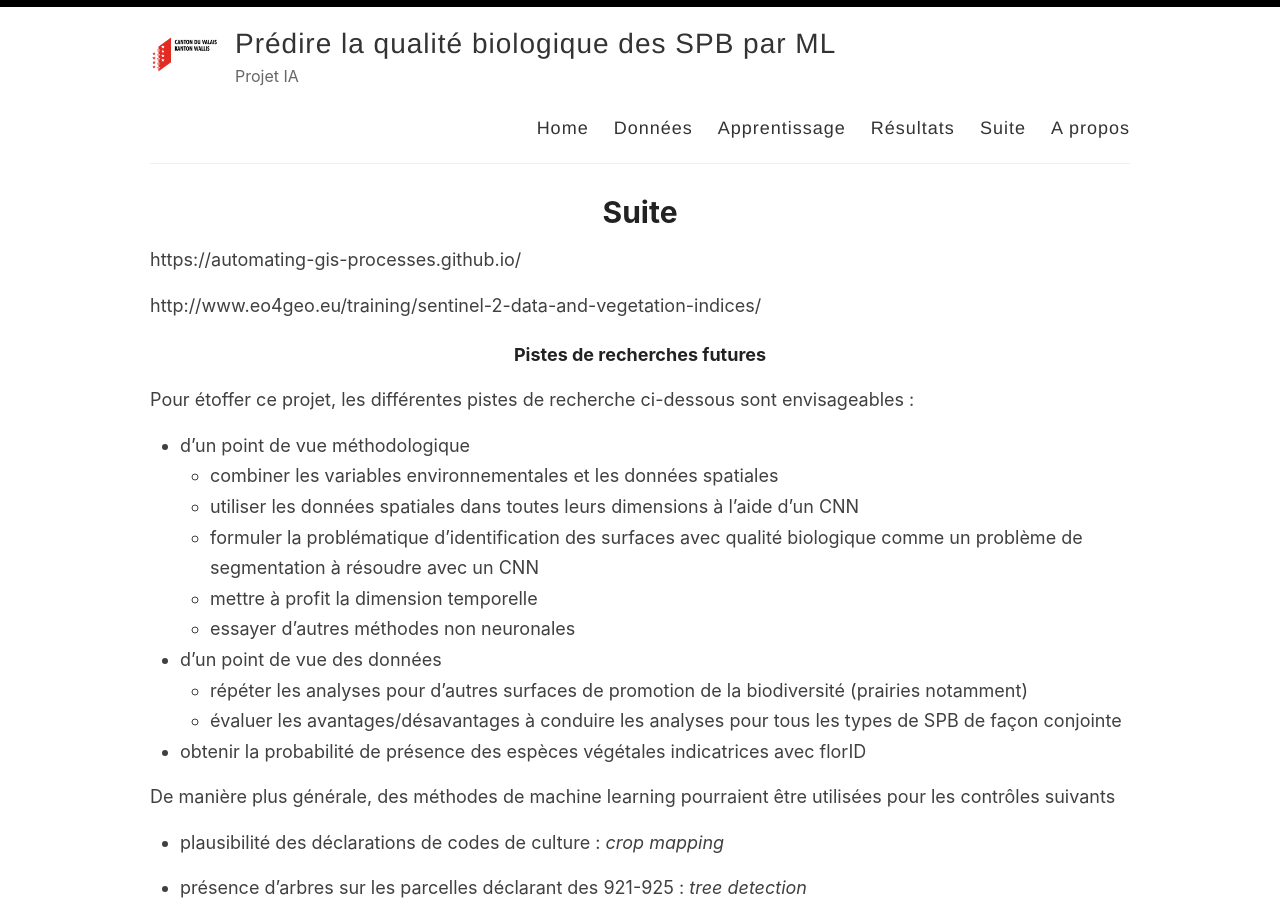
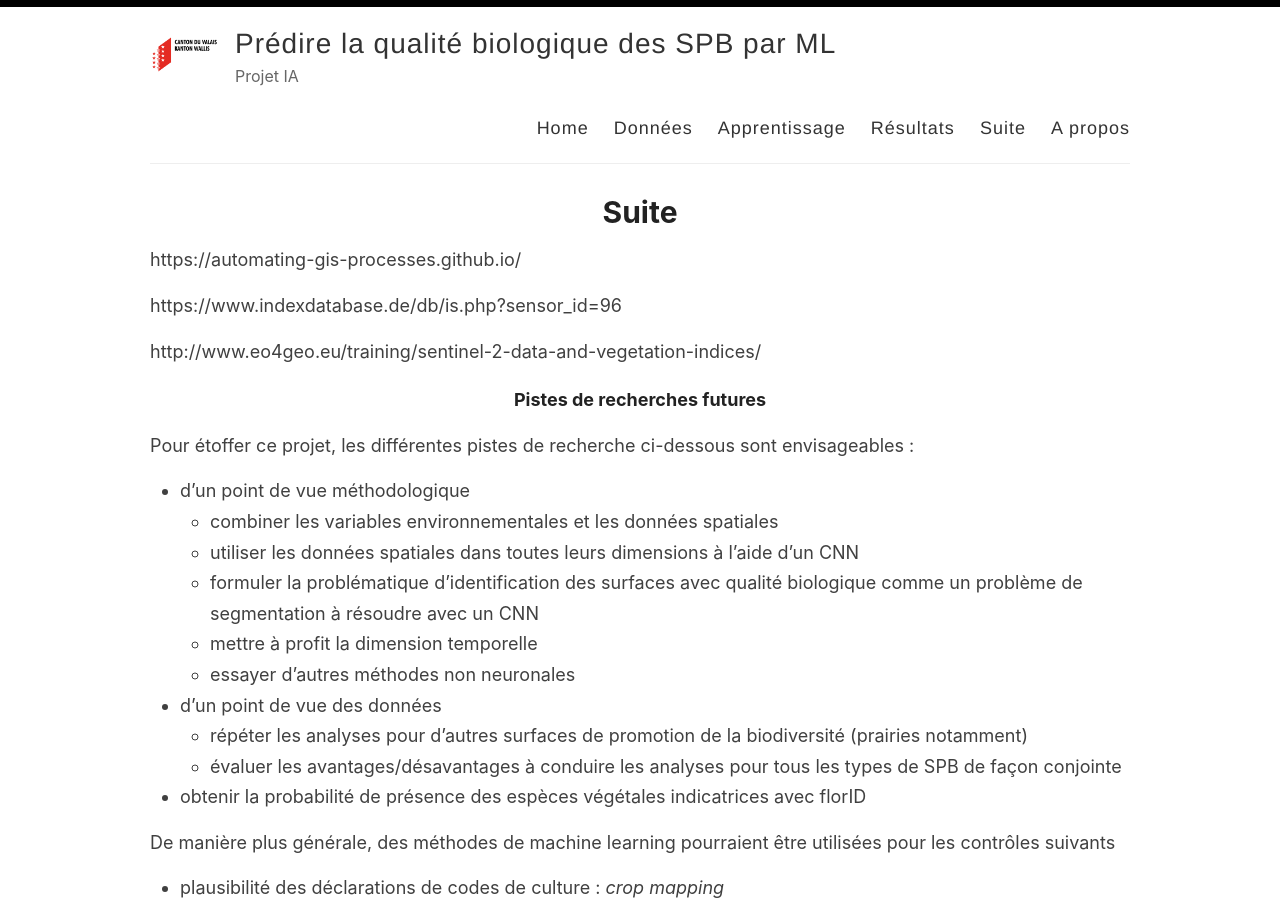
Before and after one commit to sca-opdir/sber-biodiversite-ml-prediction, a Jekyll site: the page built from _pages/suite.md, in a window 1280 px wide and 900 px high. Built offline with Jekyll 4.4.1, drawn with Linux system fonts in a browser that asks for light colours; part of the change alters nothing that is shown.

Commit message:
Update suite.md

```diff
--- a/_pages/suite.md
+++ b/_pages/suite.md
@@ -5,6 +5,8 @@ title: Suite
 ---
 
 https://automating-gis-processes.github.io/
+
+https://www.indexdatabase.de/db/is.php?sensor_id=96
 
 
 http://www.eo4geo.eu/training/sentinel-2-data-and-vegetation-indices/
```
